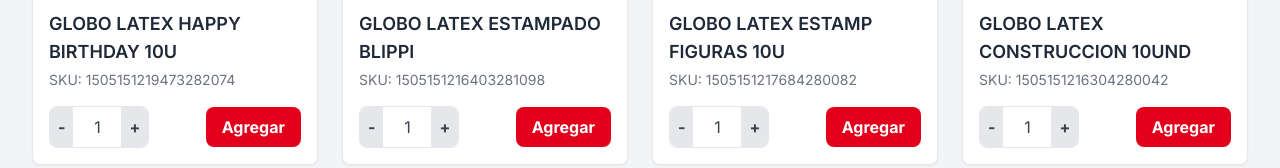
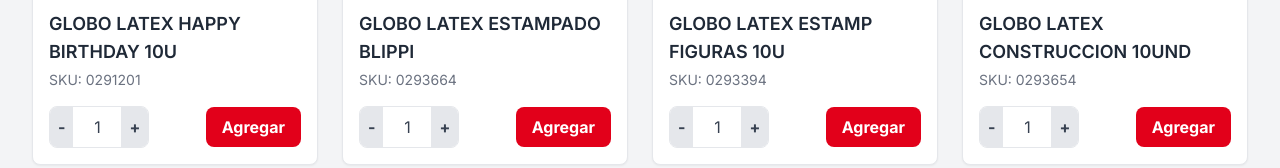
Before and after one commit to V10-ALM20/Globos, a plain HTML site: page index.html in a window 1280 px wide. Shown: the part 415-583 px from the top of the page. Drawn offline with nearby package versions, Linux system fonts and the light colour scheme.

Commit message:
Update index.html

```diff
--- a/index.html
+++ b/index.html
@@ -1081,9 +1081,8 @@
                 const productsToRender = products.slice(0, productsToShow);
 
                 productsToRender.forEach(product => {
-                    const urlParts = product.url.split('/');
-                    const filename = urlParts[urlParts.length - 1];
-                    const sku = filename.split('.')[0];
+                    // El SKU se obtiene directamente del objeto del producto, no de la URL
+                    const sku = product.sku;
 
                     const productHTML = `
                         <div class="bg-white border rounded-lg shadow-sm overflow-hidden group transition-transform duration-300 hover:shadow-xl flex flex-col h-full">
```
